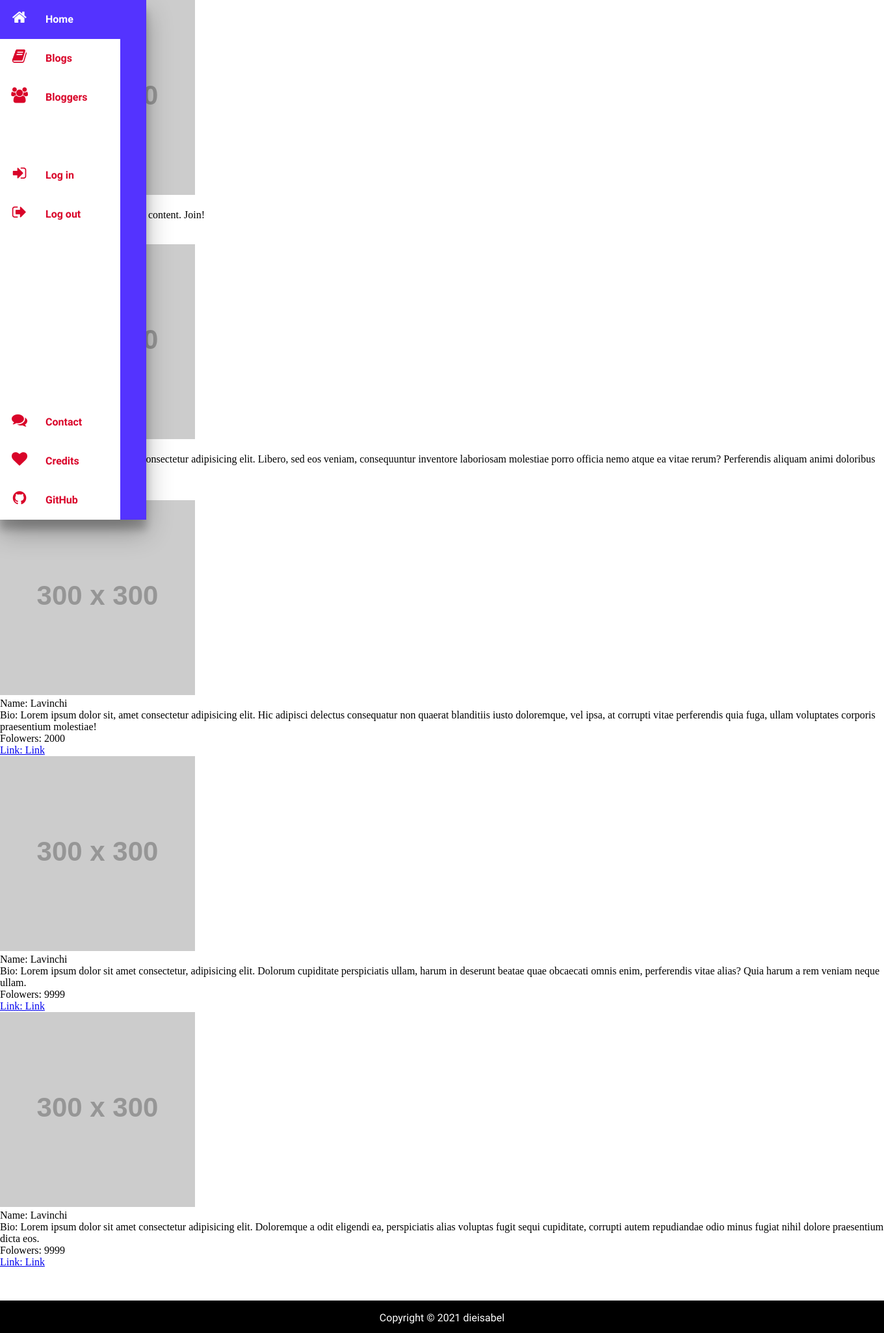
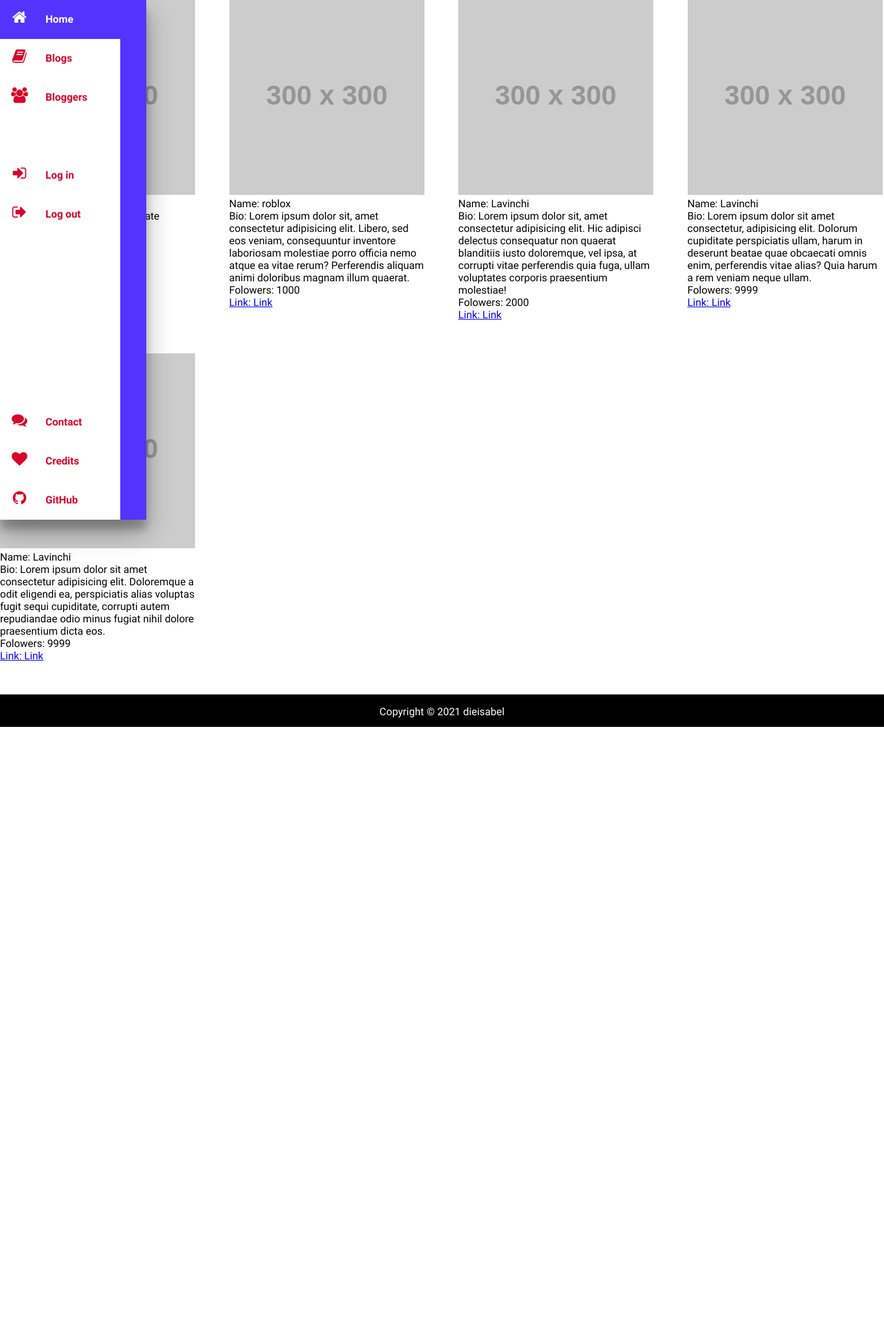
Before and after one commit to dieisabel/proggy, a Django app: template backend/blog/templates/blog/bloggers.html in a window 1360 px wide. Shown: the whole page at 65% size. After the commit the page ends 1119 px from the top, so only its background shows below. Run offline with Django 3.2, Linux system fonts and the light colour scheme; the template is opened without the code that fills it, so the values that code supplies are empty; grey boxes labelled with a size stand in for pictures from a placeholder-image service; style sheets or scripts are compiled from the project's sources; some libraries are stand-ins or nearby versions.

Commit message:
Сверстал стиль для _bloggers.scss
Создал стиль _bloggers.scss, в котором будут стили для страницы с
блоггерами, импортировал его в style.scss, сверстал

```diff
--- /dev/null
+++ b/backend/blog/static/blog/scss/bloggers/_bloggers.scss
@@ -0,0 +1,9 @@
+.bloggers {
+    margin: 0 auto;
+    max-width: 1400px;
+    display: grid;
+    grid-template-columns: repeat(4, 1fr);
+    grid-auto-rows: minmax(300px, auto);
+    gap: 50px;
+    font-family: 'Roboto', sans-serif;
+}
--- a/backend/blog/static/blog/scss/style.scss
+++ b/backend/blog/static/blog/scss/style.scss
@@ -4,3 +4,4 @@
 @import 'blogs/blogs';
 @import 'footer/footer';
 @import 'user/user';
+@import 'bloggers/bloggers';
```
